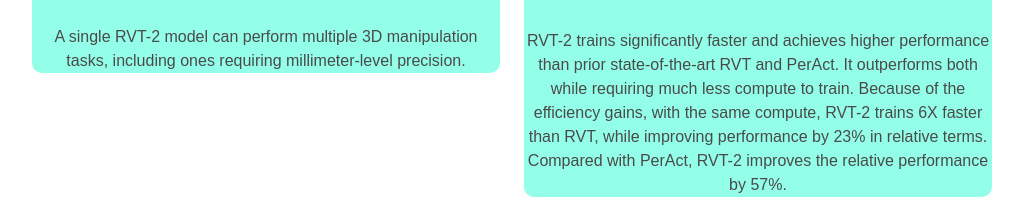
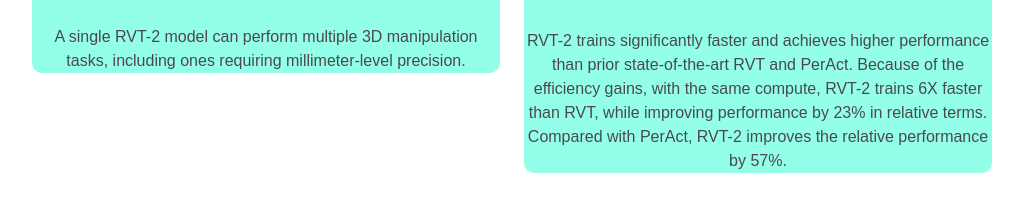
Before and after one commit to robotic-view-transformer-2/robotic-view-transformer-2.github.io, a plain HTML site: page index.html in a window 1280 px wide. Shown: the part 857-1075 px from the top of the page, without its empty margins (128-1151 px from the left). Drawn offline with nearby package versions, Linux system fonts and the light colour scheme; some icons are missing; a web font is replaced by a local one.

Commit message:
minor fix

```diff
--- a/index.html
+++ b/index.html
@@ -168,7 +168,7 @@
               onmouseover="document.getElementById('plot').src='./figs/plot.png'"/>
           </a>
         </figure>
-      <p> RVT-2 trains significantly faster and achieves higher performance than prior state-of-the-art RVT and PerAct. It outperforms both while requiring much less compute to train. Because of the efficiency gains, with the same compute, RVT-2 trains 6X faster than RVT, while improving performance by 23% in relative terms. Compared with PerAct, RVT-2 improves the relative performance by 57%. </p>
+      <p> RVT-2 trains significantly faster and achieves higher performance than prior state-of-the-art RVT and PerAct. Because of the efficiency gains, with the same compute, RVT-2 trains 6X faster than RVT, while improving performance by 23% in relative terms. Compared with PerAct, RVT-2 improves the relative performance by 57%. </p>
         </div>
       </div>
 <!--     <div class="hero-body"> -->
```
